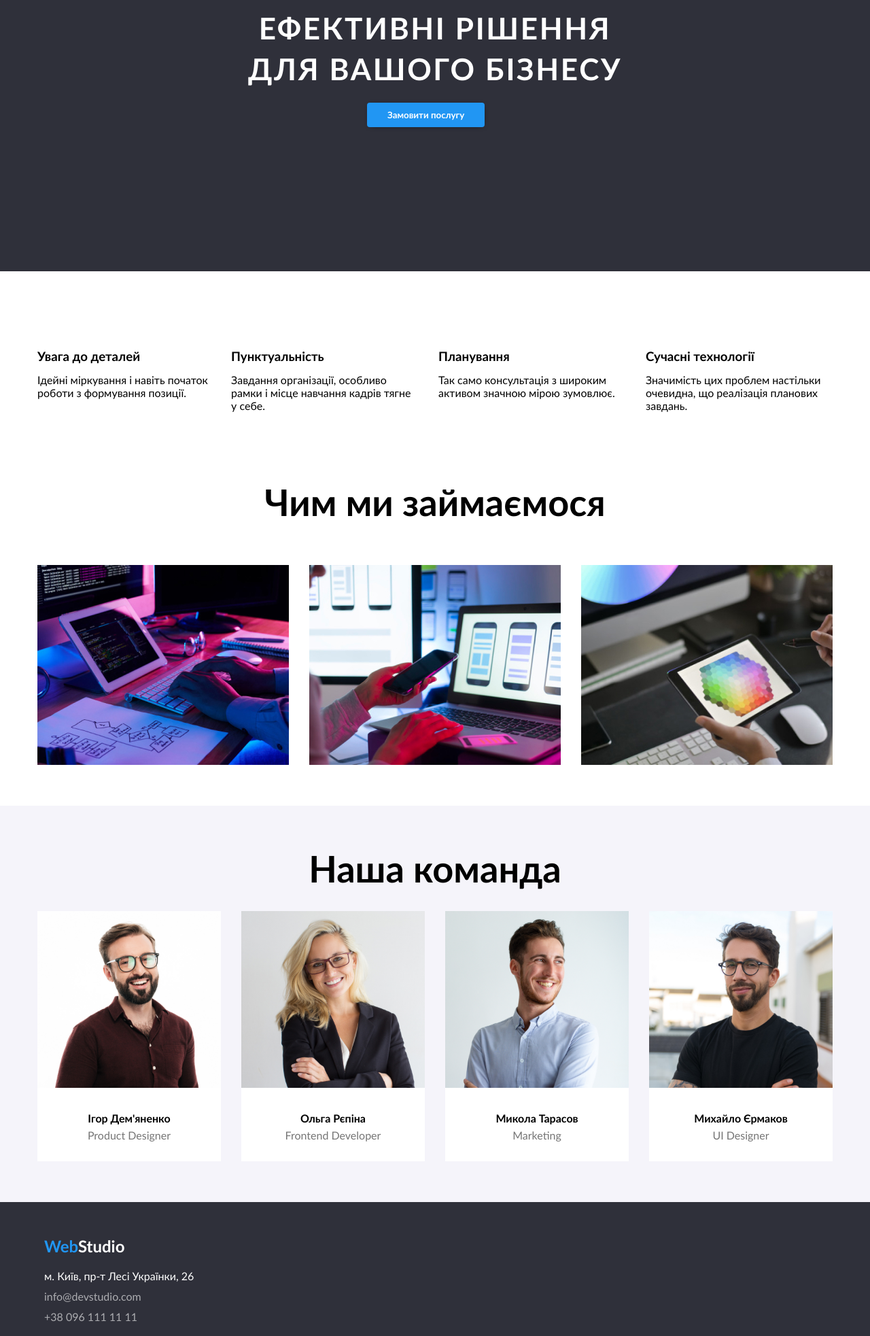
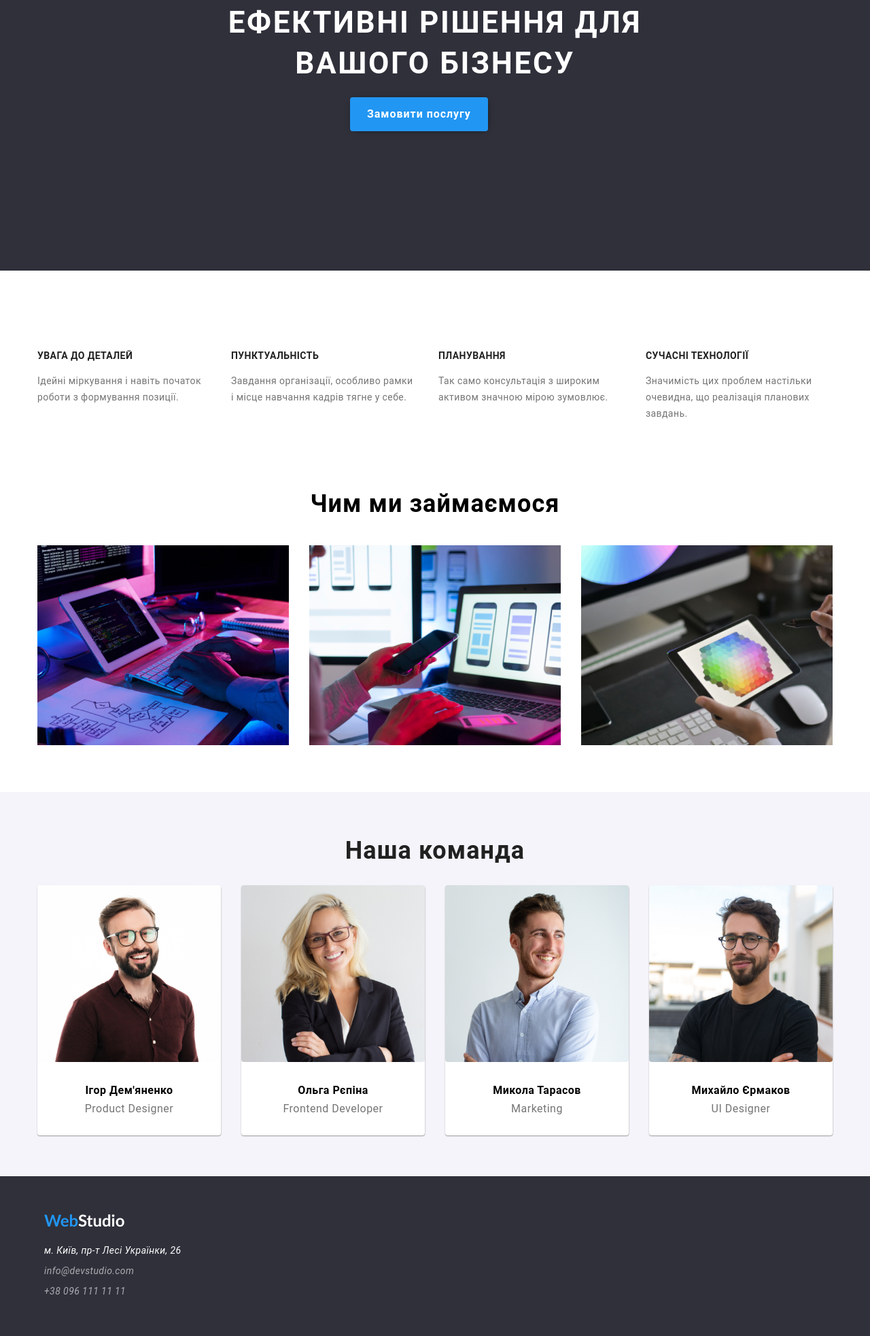
Before and after one commit to Loreks19/Mykolaychuk-Yaroslav-IPZ-32, a plain HTML site: page index.html in a window 1280 px wide. Shown: the part 273-2238 px from the top of the page at 68% size. Drawn offline with Linux system fonts and the light colour scheme.

Commit message:
Font added

```diff
--- a/index.html
+++ b/index.html
@@ -1,3 +1,4 @@
+<!DOCTYPE html>
 <html lang="uk">
 <head>
     <meta charset="UTF-8">
@@ -30,7 +31,7 @@
                 <h1>ЕФЕКТИВНІ РІШЕННЯ ДЛЯ ВАШОГО БІЗНЕСУ</h1>
             </div>
             <div class="press">
-                <button type="submit">Замовити послугу</button>
+                <button type="button">Замовити послугу</button>
             </div>
         </div>
     </section>
@@ -38,19 +39,19 @@
     <section class="block2">
         <div class="advantages">
             <div class="advantage">
-                <h3>Увага до деталей</h3>
+                <h3>УВАГА ДО ДЕТАЛЕЙ</h3>
                 <p>Ідейні міркування і навіть початок роботи з формування позиції.</p>
             </div>
             <div class="advantage">
-                <h3>Пунктуальність</h3>
+                <h3>ПУНКТУАЛЬНІСТЬ</h3>
                 <p>Завдання організації, особливо рамки і місце навчання кадрів тягне у себе. </p>
             </div>
             <div class="advantage">
-                <h3>Планування</h3>
+                <h3>ПЛАНУВАННЯ</h3>
                 <p>Так само консультація з широким активом значною мірою зумовлює.</p>
             </div>
             <div class="advantage">
-                <h3>Сучасні технології</h3>
+                <h3>СУЧАСНІ ТЕХНОЛОГІЇ</h3>
                 <p>Значимість цих проблем настільки очевидна, що реалізація планових завдань.</p>
             </div>
         </div>
@@ -64,13 +65,13 @@
 
         <div class="photo">
             <div class="container">
-                <img src="./images/box 1.jpg" width="370" height="294" alt="photo"/>
+                <img src="./images/box_1.jpg" width="370" height="294" alt="photo">
             </div>
             <div class="container">
-                <img src="./images/box 2.jpg" width="370" height="294" alt="photo"/>
+                <img src="./images/box_2.jpg" width="370" height="294" alt="photo">
             </div>
             <div class="container">
-                <img src="./images/box 3.jpg" width="370" height="294" alt="photo"/>
+                <img src="./images/box_3.jpg" width="370" height="294" alt="photo">
             </div>
         </div>
         </div>
@@ -83,30 +84,30 @@
         </div>
         <div class="members">
             <div class="member">
-                <img src="./images/team card 1.jpg" width="270" height="260" alt="Ігор Дем'яненко"/>
+                <img src="./images/team_card_1.jpg" width="270" height="260" alt="Ігор Дем'яненко">
                 <div class="member_info">
-                    <h4>Ігор Дем'яненко</h4>
+                    <h3>Ігор Дем'яненко</h3>
                     <p>Product Designer</p>
                 </div>
             </div>
             <div class="member">
-                <img src="./images/team card 2.jpg" width="270" height="260" alt="Ольга Рєпіна"/>
+                <img src="./images/team_card_2.jpg" width="270" height="260" alt="Ольга Рєпіна">
                 <div class="member_info">
-                    <h4>Ольга Рєпіна</h4>
+                    <h3>Ольга Рєпіна</h3>
                     <p>Frontend Developer</p>
                 </div>
             </div>
             <div class="member">
-                <img src="./images/team card 3.jpg" width="270" height="260" alt="Микола Тарасов"/>
+                <img src="./images/team_card_3.jpg" width="270" height="260" alt="Микола Тарасов">
                 <div class="member_info">
-                    <h4>Микола Тарасов</h4>
+                    <h3>Микола Тарасов</h3>
                     <p>Marketing</p>
                 </div>
             </div>
             <div class="member">
-                <img src="./images/team card 4.jpg" width="270" height="260" alt="Михайло Єрмаков"/>
+                <img src="./images/team_card_4.jpg" width="270" height="260" alt="Михайло Єрмаков">
                 <div class="member_info">
-                    <h4>Михайло Єрмаков</h4>
+                    <h3>Михайло Єрмаков</h3>
                     <p>UI Designer</p>
                 </div>
             </div>
@@ -119,11 +120,11 @@
         <div class="info">
             <a href="#">Web<span>Studio</span></a>
         </div>
-        <adress class="info1">
+        <address class="info1">
             <p>м. Київ, пр-т Лесі Українки, 26</p>
             <a href="mailto:info@devstudio.com">info@devstudio.com</a>
             <span><a href="tel:+380961111111">+38 096 111 11 11</a></span>
-        </adress>
+        </address>
 
     </div>
 </footer>
--- a/style.css
+++ b/style.css
@@ -4,7 +4,7 @@
     box-sizing:border-box;
 }
 body {
-    font-family: Calibri;
+    font-family: 'Roboto', sans-serif;
 }
 header {
     background-color: white;
@@ -24,10 +24,11 @@ header {
     margin: 0 auto;
 }
 .logo {
-    font-family: Calibri;
-    font-weight: bold;
+    font-family: 'Raleway', sans-serif;
+    font-weight: 700;
     color:#2196F3;
     font-size: 26px;
+    letter-spacing: 3%;
 
 }
 .logo a{
@@ -36,13 +37,17 @@ header {
     color: #2196F3;
 }
 .logo span{
-    color: #000;
+    color: #212121;
+    font-family: 'Raleway',sans-serif;
+    font-size: 26px;
+    letter-spacing: 0.03em;
 }
 .menu ul{
-    font-family: Calibri;
-    font-weight: bold;
+    font-family: 'Roboto',sans-serif;
+    font-weight: 550;
     line-height: 0px;
     list-style: none;
+    letter-spacing: 0.02em;
     display: flex;
     gap:50px;
     margin-right: 250px;
@@ -50,7 +55,7 @@ header {
 .menu a{
     text-decoration: none;
     color:#000;
-    font-size: 16px;
+    font-size: 14px;
 }
 .menu a:hover{
     color:#2196F3;
@@ -66,14 +71,14 @@ header {
 }
 
 .contact span {
-    font-size:16px;
-
-    color:#000;
+    font-size:14px;
+    font-weight: 500;
+    color:#757575;
 }
 .contact span a{
-    font-size:16px;
-
-    color:#000;
+    font-size:14px;
+    letter-spacing: 0.02em;
+    color:#757575;
 }
 
 .block {
@@ -85,16 +90,16 @@ header {
     flex-direction: column;
 }
 .block h1{
-    color:white;
-    font-family: Calibri;
+    color:#FFFFFF;
+    font-family: 'Roboto',sans-serif;
     font-size: 44px;
-    font-weight: 900;
+    font-weight: 600;
     line-height: 60px;
     letter-spacing: 0.06em;
     text-align: center;
 }
 .part{
-    width: 600px;
+    width: 650px;
 }
 .containers{
     max-width: 1200px;
@@ -108,15 +113,19 @@ header {
 }
 .block button{
 
-    color: white;
+    color: #FFFFFF;
     background-color: #2196F3;
     text-decoration: none;
-    padding: 10px 30px;
+    padding: 10px 25px;
     border-radius: 4px;
-    font-family: Calibri;
-    font-weight: 600;
+    font-family: 'Roboto', sans-serif;
+    font-weight: 700;
     border:none;
+    line-height: 30px;
+    font-size: 16px;
+    letter-spacing: 0.06em;
     margin-top: 20px;
+    text-align: center;
     transition: transform 0.2s;
     box-shadow: 1px 1px 10px -5px black;
 
@@ -145,27 +154,46 @@ header {
 }
 .advantage h3{
     line-height: 50px;
+    font-family: 'Roboto',sans-serif;
+    font-weight: 700;
+    font-size:14px;
+    letter-spacing: 0.03em;
+    color:#212121;
 }
 .advantage{
     max-width:275px;
 }
 .advantage p{
-    font-weight: 100;
+    font-family: 'Roboto',sans-serif;
+    font-weight: 400;
+    font-size: 14px;
+    line-height: 24px;
+    letter-spacing: 0.03em;
+    color:#757575;
 }
-.text{
+.text h2{
+    font-family: 'Roboto',sans-serif;
+    font-weight: 700;
     text-align: center;
     font-size: 36px;
+    letter-spacing: 0.03em;
+    padding-bottom: 40px;
 }
 .photo{
     display:flex;
     justify-content: center;
     gap:30px;
-    margin: 60px;
+    margin-bottom: 65px;
 }
 
-.team{
+.team h2{
+    font-family: 'Roboto',sans-serif;
+    font-weight: 700;
+    letter-spacing: 0.03em;
     font-size: 36px;
-    padding-top: 60px;
+    text-align: center;
+    color:#212121;
+    padding-top: 65px;
     padding-bottom: 30px;
 }
 .block4{
@@ -176,26 +204,42 @@ header {
     display: flex;
     justify-content: space-between;
     padding-bottom: 60px;
+
 }
+
 .member{
     width: 270px;
     height: 368px;
-    background-color: white;
+    border-radius: 4px;
+    background-color: #FFFFFF;
+    box-shadow: 0.1px 1px 1.5px 0.1px #999999;
 
 }
-.member_info h4{
-    line-height: 30px;
+.member img{
+    border-radius: 4px;
+}
+.member_info h3{
+    font-family: 'Roboto',sans-serif;
+    font-weight: 600;
+    font-size: 16px;
+    letter-spacing: 0.03em;
+    line-height: 35px;
 }
 .member p{
+    font-family: 'Roboto',sans-serif;
+    font-weight: 400;
+    font-size: 16px;
+    letter-spacing: 0.03em;
     color: #757575;
 
 }
 .member_info{
-    padding-top: 30px;
+    padding-top: 20px;
 }
 footer{
     background-color: #2F303A;
     padding:50px;
+    text-decoration: none;
 }
 
 footer span{
@@ -215,6 +259,7 @@ footer p{
     flex-direction: column;
     line-height: 30px;
     color:#757575;
+
 }
 .info a{
     text-decoration: none;
@@ -225,5 +270,14 @@ footer p{
 }
 .info1 a{
     text-decoration: none;
+    font-size:14px;
+    letter-spacing: 0.03em;
     color: #FFFFFF99;
 }
+.info1 p{
+    font-family: 'Roboto',sans-serif;
+    font-weight: 400;
+    font-size:14px;
+    letter-spacing: 0.03em;
+
+}
```
Also changed, not shown: images/box_1.jpg (renamed from images/box 1.jpg), images/box_2.jpg (renamed from images/box 2.jpg), images/box_3.jpg (renamed from images/box 3.jpg), images/team_card_1.jpg (renamed from images/team card 1.jpg), images/team_card_2.jpg (renamed from images/team card 2.jpg), images/team_card_3.jpg (renamed from images/team card 3.jpg), images/team_card_4.jpg (renamed from images/team card 4.jpg).
